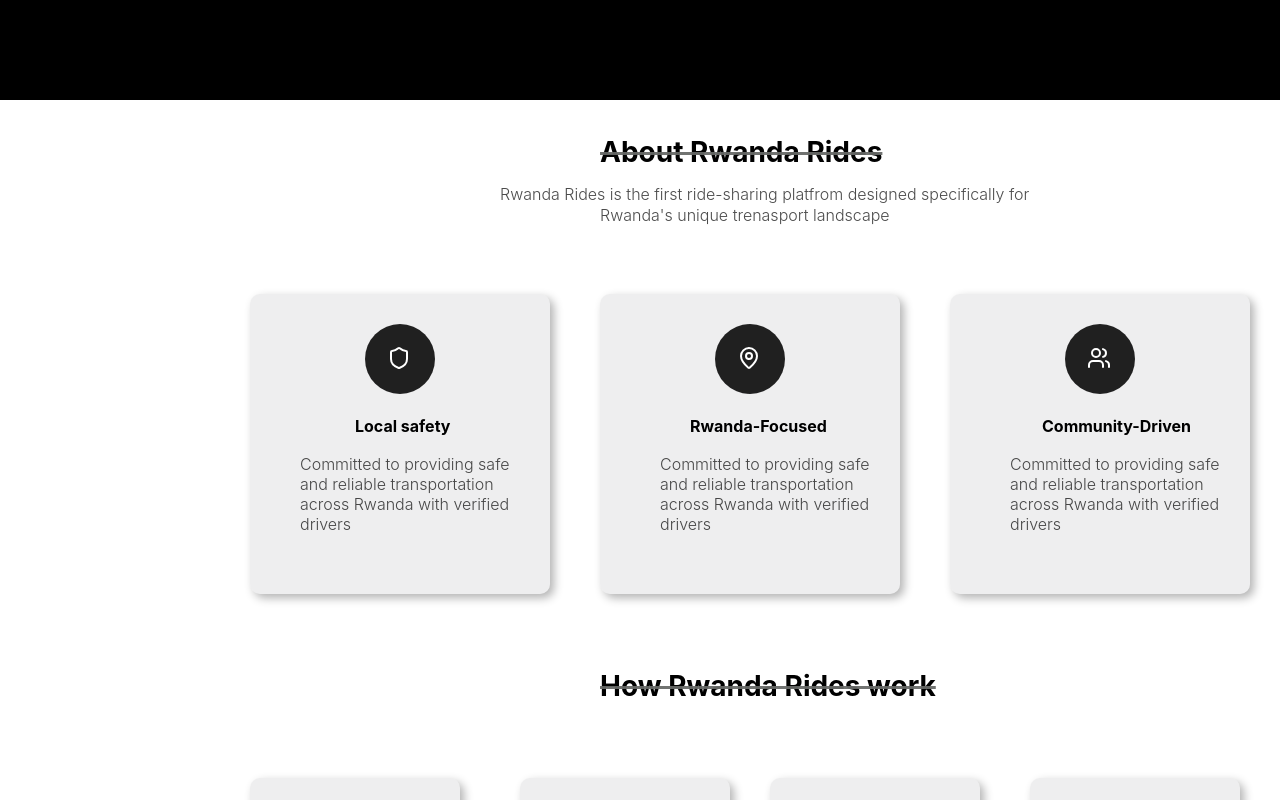
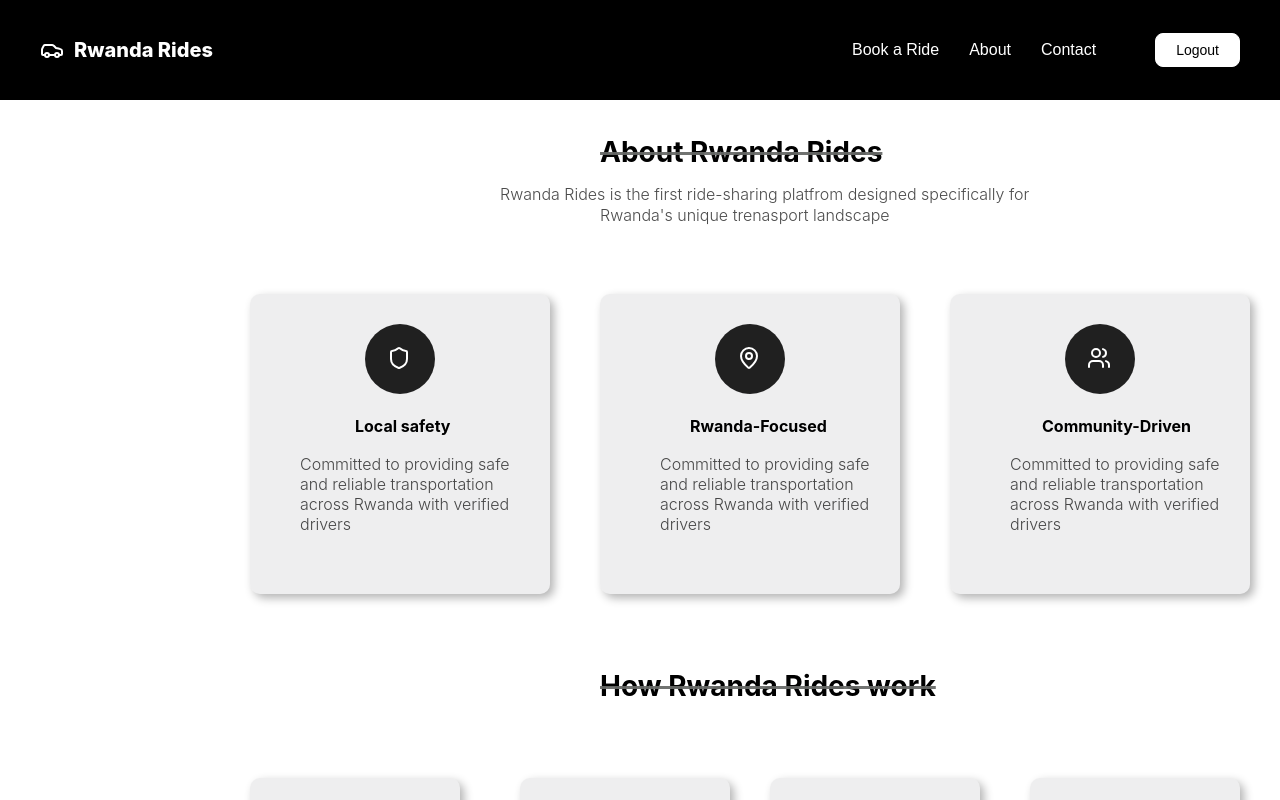
Before and after one commit to kanezaamandine/RWANDA-RIDES, a React (Vite) app in the folder rwanda/: page /about in a window 1280 px wide. Shown: the top 800 px of the page. Built offline with nearby package versions, Linux system fonts and the light colour scheme.

Commit message:
updation

```diff
--- a/rwanda/src/About.jsx
+++ b/rwanda/src/About.jsx
@@ -5,6 +5,8 @@ import { Users } from 'lucide-react';
 import { Car } from 'lucide-react';
 import { Clock } from 'lucide-react';
 import { Calendar } from 'lucide-react';
+import Logbar from './Logbar';
+
 
 
 
@@ -14,7 +16,7 @@ function Aboutus(){
     return(
        <div className='about'>
         <div className="white">
-
+        <Logbar/>
             </div>
             <p className='aboutrr'> About Rwanda Rides</p>
             <p className='land'>Rwanda Rides is the first ride-sharing platfrom designed specifically for</p>
--- a/rwanda/src/Authe.jsx
+++ b/rwanda/src/Authe.jsx
@@ -21,6 +21,7 @@ function Authentication() {
     console.log('Submitted:', { emailOrPhone, username, password, role });
     setError('');
   };
+
 
   return (
     <div className="auth" style={{
--- /dev/null
+++ b/rwanda/src/Logbar.jsx
@@ -0,0 +1,88 @@
+import React from 'react';
+import { Car } from 'lucide-react';
+import { useNavigate, Link } from 'react-router-dom';
+import { toast } from 'react-toastify';
+import 'react-toastify/dist/ReactToastify.css';
+import BookRide from './BookTicket';
+
+
+const Logbar = () => {
+  const navigate = useNavigate();
+
+  const acceptClick = () => {
+    const loadingToastId = toast.loading("Loading... Please wait ", {
+      position: "top-center",
+      theme: "colored",
+    });
+
+    setTimeout(() => {
+      toast.update(loadingToastId, {
+        render: "Logging out!",
+        type: "success",
+        isLoading: false,
+        autoClose: 2000,
+      });
+      navigate('/');
+    }, 5000);
+  };
+
+
+  const AboutClick = () => {
+
+    const loadingToastId = toast.loading("preparing the page... wait a moment!!", {
+      position: 'top-center',
+      theme: 'light',
+    });
+
+    setTimeout (() => {
+      toast.update(loadingToastId, {
+        render:"Redirecting you to about page!",
+        type: "success",
+        isLoading: false,
+        autoClose: 5000,
+      });
+      navigate('/about');
+    }, 2000);
+  };
+
+  const ContactClick = () => {
+
+    const loadingToastId = toast.loading("preparing the page... 5 sec!!!", {
+      position: 'top-center',
+      theme: 'light',
+    });
+
+    setTimeout (() => {
+      toast.update( loadingToastId, {
+
+        render:"contact page loading",
+        type: "success",
+        isLoading: false,
+        autoClose: 5000,
+
+      });
+      navigate('/contact');
+    }, 2000);
+  }
+
+
+  return (
+    <nav className="navbar">
+      <div className="logo">
+        <Car />
+        <span className='rides'>Rwanda Rides</span>
+      </div>
+      <div className="nav-links">
+        <Link to="/book" >Book a Ride</Link>
+        <a href="/about" onClick={AboutClick}>About</a>
+        <Link to="/contact" onClick={ContactClick}>Contact</Link>
+      </div>
+      <div className="auth-buttons">
+        <button className="login-btn" onClick={acceptClick}>Logout</button>
+
+      </div>
+    </nav>
+  );
+};
+
+export default Logbar;
```
